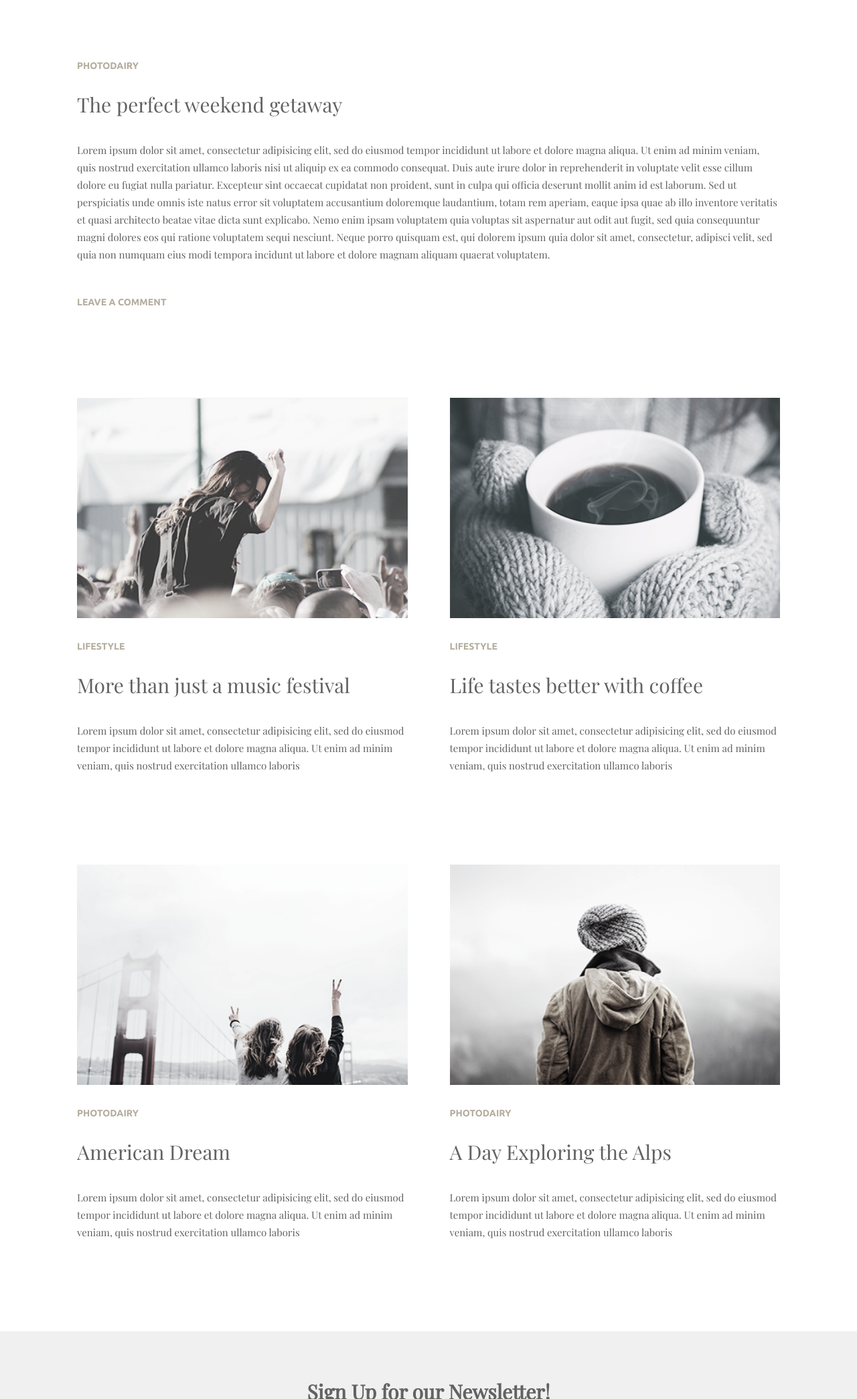
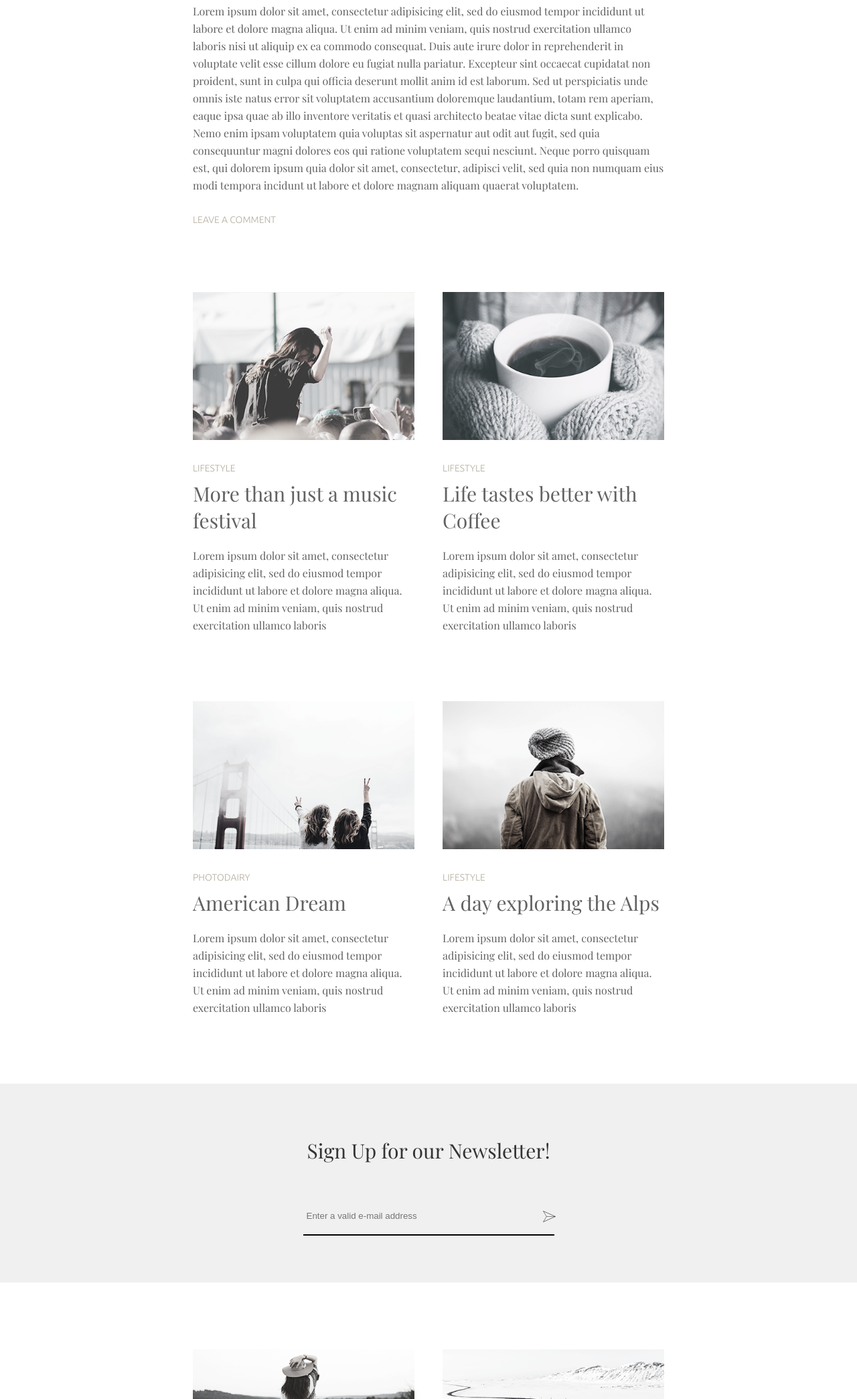
Before and after one commit to NiponSaha/psd-to-html-project_Minimo, a plain HTML site: page index.html in a window 1280 px wide. Shown: the part 711-2800 px from the top of the page at 67% size. Drawn offline with Linux system fonts and the light colour scheme.

Commit message:
Add files via upload

```diff
--- a/css/style.css
+++ b/css/style.css
@@ -20,24 +20,24 @@
     padding: 0;
 }
 
-h1, h3 {
+.c-light {
     font-family: 'Ubuntu', sans-serif;
-    font-weight: light;
     font-size: 14px;
+    font-weight: 300;
     color: #b4ad9e;
     text-transform: uppercase;
 }
 
-h2 {
+.c-title {
     font-family: playfairDisplay-regular;
+    font-size: 30px;
     font-weight: 400;
-    font-size: 30px;
     color: #626262;
 }
 
-p {
+.c-txt {
     font-family: playfairDisplay-regular;
-    font-size: 15px;
+    font-size: 16px;
     font-weight: regular;
     color: #626262;
     line-height: 26px;
@@ -47,15 +47,15 @@ p {
 
 /* Header CSS Start */
 .header {
-    width: 1200px;
-    margin: 0 auto;
-    overflow: hidden;
+    padding: 30px 0;
+	width: 65%;
+	margin: 0 auto;
+	overflow: hidden;
 }
 
 .logo {
     width: 10%;
     float: left;
-    margin: 46px 0;
 }
 
 .logo img {
@@ -74,144 +74,141 @@ p {
 .menu ul li {
     list-style: none;
     float: left;
-
 }
 
 .menu ul li a {
+    margin: 0 50px;
+    padding-bottom: 10px;
+    display: inline-block;
     font-family: playfairDisplay-regular;
     font-size: 16px;
     color: #626262;
     text-decoration: none;
     text-transform: uppercase;
     letter-spacing: 1px;
-    padding: 50px 50px;
-    display: inline-block;
+    border-bottom: 2px solid transparent;
 }
 
 .menu ul li:last-child a {
-	padding-right: 0;
+	margin-right: 0;
 }
 
 .menu ul li a:hover {
-    font-family: playfairDisplay-bold;
+    font-family: playfairDisplay-regular;
     color: black;
+    border-bottom: 2px solid black;
+    transition: 0.33s;
 }
 /* Header CSS End */
 
 /* Banner CSS Start */
 .banner {
-    text-align: center;
+    width: 65%;
+    margin: 0 auto;
+}
+
+.bnr-img img {
+    width: 100%;
 }
 /* Banner CSS End */
 
-/* Container CSS Start */
+/* weekend CSS Start */
 .container {
-    width: 1050px;
     margin: 0 auto;
-}
-/* Container CSS End */
-
-/* Weekend CSS Start */
-.weekend {
-    margin-top: 100px;
+    width: 55%;
+    /* border: 2px solid tomato; */
+    overflow: hidden;
 }
 
-.weekend h1 {
-    padding-bottom: 30px;
-
-}
-.weekend h2 {
-    padding-bottom: 35px;
+.w-section {
+    padding: 100px 0 30px;
 }
 
-.weekend p {
-    padding-bottom: 50px;
-    line-height: 26px;
-}
-/* Weekend CSS End*/
-
-/* Lifesytle, Photodairy & Blog CSS Start */
-.lifestyle, .photodairy, .blog {
-    overflow: hidden;
-    margin-top: 135px;
+.c-title {
+    margin: 10px 0 20px;
 }
 
-.lyfstyl-lft, .photodairy-lft, .blog-lft {
+.c-txt{
+    margin-bottom: 30px;
+}
+/* weekend CSS End */
+
+/* Blog1 CSS Start */
+.s-blog {
+    margin-top: 70px;
     width: 47%;
     float: left;
+    box-sizing: border-box;
 }
 
-.lyfstyl-lft-img img, .photodairy-lft-img img, .blog-lft-img img {
-    width: 100%;
-    padding-bottom: 30px;
+.s-blog:nth-child(even) {
+    margin-left: 6%;
 }
 
-.lyfstyl-lft-txt h1, .photodairy-lft-txt h1, .blog-lft-txt h1 {
-    padding-bottom: 30px;
+.s-img {
+    margin-bottom: 30px;
 }
 
-.lyfstyl-lft-txt h2, .photodairy-lft-txt h2, .blog-lft-txt h2 {
-    padding-bottom: 35px;
+.s-img img {
+    width: 100%;
 }
-
-.lyfstyl-rght, .photodairy-rght, .blog-rght {
-    width: 47%;
-    float: right;
-}
-
-.lyfstyl-rght-img img, .photodairy-rght-img img, .blog-rght-img img {
-    width: 100%;
-    padding-bottom: 30px;
-}
-
-.lyfstyl-rght-txt h1, .photodairy-rght-txt h1, .blog-rght-txt h1 {
-    padding-bottom: 30px;
-}
-
-.lyfstyl-rght-txt h2, .photodairy-rght-txt h2, .blog-rght-txt h2 {
-    padding-bottom: 35px;
-}
-/* Lifestyle, Photodairy & Blog CSS End*/
+/* Blog1 CSS End */
 
 /* Newsletter CSS Start */
 .newsltr {
+    padding-top: 70px;
+}
+.news-container {
+    padding: 70px 0 70px;
     background-color: #f0f0f0;
     text-align: center;
-    margin-top: 135px;
 }
 
-.news-head h4 {
-    font-family: playfairDisplay-regular;
-    font-weight: 600;
-    font-size: 30px;
-    color: #626262;
-    padding: 70px 0;
+.signup-h1 {
+    color: #333;
+    margin-bottom: 50px;
 }
 
-.news-email {
-    padding-bottom: 70px;
+.signup form {
+    width: 400px;
+    /* border: 2px solid tomato; */
+    margin: 0 auto;
+    position: relative;
 }
 
-.news-email input {
-	width: 250px;
-	padding: 20px 50px;
-	border-bottom: 1px solid black;
-    border-top: none;
+.signup input {
+    padding: 20px 30px 20px 5px;
+    width: 340px;
+	border-top: none;
 	border-left: none;
 	border-right: none;
-	background: none;
-	text-align: center;
+	border-bottom: 2px solid black;
+    background: none;
 }
 
-.news-email a {
-    font-size: 20px;
-    color: #000000;
+.signup input:focus {
+    outline: none;
 }
 
+.signup-form button {
+    position: absolute;
+    border: none;
+    background: none;
+    cursor: pointer;
+    top: 20px;
+    right: 10px;
+}
 /* Newsletter CSS End */
 
+/* Blog2 CSS Start */
+.blog2 {
+    padding-top: 30px;
+}
+/* Blog2 CSS End */
+
 /* Load More CSS Start */
-.load {
+.load-more {
+    padding: 160px 0;
 	text-align: center;
 }
 
@@ -222,7 +219,6 @@ p {
     border: 1px solid #626262;
     display: inline-block;
     padding: 20px 35px;
-    margin: 160px 0;
     text-decoration: none;
 }
 
@@ -237,24 +233,18 @@ footer {
     background-color: #f0f0f0;
 }
 
-.f_container {
-    width: 1050px;
-    overflow: hidden;
-    margin: 0 auto;
-}
-
-.f-contain-lft {
+.f-lft {
     width: 40%;
     float: left;
     padding: 40px 0;
 }
 
-.f-contain-lft ul li {
+.f-lft ul li {
     list-style: none;
     float: left;
 }
 
-.f-contain-lft ul li a {
+.f-lft ul li a {
     font-family: playfairDisplay-regular;
     font-size: 16px;
     color: #000000;
@@ -263,33 +253,33 @@ footer {
     padding-right: 30px;
 }
 
-.f-contain-rght {
+.f-rght {
     width: 40%;
     float: right;
     text-align: right;
     padding: 40px 0;
 }
 
-.f-contain-rght a {
+.f-rght a {
     font-size: 18px;
-    color: #000000;
+    color: #626262;
     text-decoration: none;
     display: inline-block;
     padding-left: 20px;
 }
 
-.f-contain-rght a:nth-child(1) {
+.f-rght a:nth-child(1) {
     font-family: playfairDisplay-regular;
     font-size: 16px;
 }
 
-.f-contain-rght a:nth-child(3):hover {
-    color: blue;
+.f-rght a:nth-child(3):hover {
+    color: #000;
     rotate: 60deg;
 }
 
-.f-contain-rght a:nth-child(even):hover {
-    color: blue;
+.f-rght a:nth-child(even):hover {
+    color: #000;
     rotate: 60deg;
 }
 /* Footer CSS End */
--- a/index.html
+++ b/index.html
@@ -24,7 +24,7 @@
     <!-- Header Start -->
     <header class="header">
       <div class="logo">
-        <a href="#">
+        <a href="index.html">
           <img src="images/minimo-logo.png" alt="minimo-logo" />
         </a>
       </div>
@@ -40,23 +40,23 @@
     <!-- Header End -->
 
     <!-- Banner Start -->
-    <section>
-      <div class="banner">
+    <section class="banner">
+      <div class="bnr-img">
         <img src="images/banner_minimo.png" alt="minimo-banner" />
       </div>
     </section>
     <!-- Banner End -->
 
-    <!-- Container One Start -->
+    <!-- Weekend Start -->
+    <section class="weekend">
       <div class="container">
-      <!-- Weekend Start -->
-      <div class="weekend">
-        <h1>photodairy</h1>
-        <h2>The perfect weekend getaway</h2>
-        <p>
+        <div class="w-section">
+          <p class="c-light">photodairy</p>
+          <h1 class="c-title">The perfect weekend gateway</h1>
+          <p class="c-txt">
             Lorem ipsum dolor sit amet, consectetur adipisicing elit, sed do
-          eiusmod tempor incididunt ut labore et dolore magna aliqua. Ut enim ad
-          minim veniam, quis nostrud exercitation ullamco laboris nisi ut
+            eiusmod tempor incididunt ut labore et dolore magna aliqua. Ut enim
+            ad minim veniam, quis nostrud exercitation ullamco laboris nisi ut
             aliquip ex ea commodo consequat. Duis aute irure dolor in
             reprehenderit in voluptate velit esse cillum dolore eu fugiat nulla
             pariatur. Excepteur sint occaecat cupidatat non proident, sunt in
@@ -64,174 +64,175 @@
             perspiciatis unde omnis iste natus error sit voluptatem accusantium
             doloremque laudantium, totam rem aperiam, eaque ipsa quae ab illo
             inventore veritatis et quasi architecto beatae vitae dicta sunt
-          explicabo. Nemo enim ipsam voluptatem quia voluptas sit aspernatur aut
-          odit aut fugit, sed quia consequuntur magni dolores eos qui ratione
-          voluptatem sequi nesciunt. Neque porro quisquam est, qui dolorem ipsum
-          quia dolor sit amet, consectetur, adipisci velit, sed quia non numquam
-          eius modi tempora incidunt ut labore et dolore magnam aliquam quaerat
-          voluptatem.
+            explicabo. Nemo enim ipsam voluptatem quia voluptas sit aspernatur
+            aut odit aut fugit, sed quia consequuntur magni dolores eos qui
+            ratione voluptatem sequi nesciunt. Neque porro quisquam est, qui
+            dolorem ipsum quia dolor sit amet, consectetur, adipisci velit, sed
+            quia non numquam eius modi tempora incidunt ut labore et dolore
+            magnam aliquam quaerat voluptatem.
           </p>
-        <h3>leave a comment</h3>
+          <p class="c-light">leave a comment</p>
         </div>
+      </div>
+    </section>
     <!-- Weekend End -->
 
-      <!-- Lifestyle Start -->
-      <div class="lifestyle">
-        <div class="lyfstyl-lft">
-          <div class="lyfstyl-lft-img">
+    <!-- Blog1 Start -->
+    <section class="blog1">
+      <div class="container">
+        <!-- Single Blog Start -->
+        <div class="s-blog">
+          <div class="s-img">
             <img
               src="images/lyfstyl-left_minimo.png"
-              alt="lifestyle-left-side-image"
+              alt="lifestyle-left-side-blog-image"
             />
           </div>
-          <div class="lyfstyl-lft-txt">
-            <h1>Lifestyle</h1>
-            <h2>More than just a music festival</h2>
-            <p>
+          <p class="c-light">Lifestyle</p>
+          <h2 class="c-title">More than just a music festival</h2>
+          <p class="c-txt">
             Lorem ipsum dolor sit amet, consectetur adipisicing elit, sed do
-              eiusmod tempor incididunt ut labore et dolore magna aliqua. Ut
-              enim ad minim veniam, quis nostrud exercitation ullamco laboris
+            eiusmod tempor incididunt ut labore et dolore magna aliqua. Ut enim
+            ad minim veniam, quis nostrud exercitation ullamco laboris
           </p>
         </div>
-        </div>
-        <div class="lyfstyl-rght">
-          <div class="lyfstyl-rght-img">
+        <!-- Single Blog End -->
+        <!-- Single Blog Start -->
+        <div class="s-blog">
+          <div class="s-img">
             <img
               src="images/lyfstyl-rgt_minimo.png"
-              alt="lifestyle-right-side-image"
+              alt="lifestyle-right-side-blog-image"
             />
           </div>
-          <div class="lyfstyl-rght-txt">
-            <h1>Lifestyle</h1>
-            <h2>Life tastes better with coffee</h2>
-            <p>
+          <p class="c-light">Lifestyle</p>
+          <h2 class="c-title">Life tastes better with Coffee</h2>
+          <p class="c-txt">
             Lorem ipsum dolor sit amet, consectetur adipisicing elit, sed do
-              eiusmod tempor incididunt ut labore et dolore magna aliqua. Ut
-              enim ad minim veniam, quis nostrud exercitation ullamco laboris
+            eiusmod tempor incididunt ut labore et dolore magna aliqua. Ut enim
+            ad minim veniam, quis nostrud exercitation ullamco laboris
           </p>
         </div>
-        </div>
-      </div>
-      <!-- Lifestyle End-->
-
-      <!-- Photodairy Start -->
-      <div class="photodairy">
-        <div class="photodairy-lft">
-          <div class="photodairy-lft-img">
+        <!-- Single Blog End -->
+        <!-- Single Blog Start -->
+        <div class="s-blog">
+          <div class="s-img">
             <img
               src="images/photodairy-lft-minimo.png"
-              alt="photodairy-left-side-image"
+              alt="Photodairy-left-side-blog-image"
             />
           </div>
-          <div class="photodairy-lft-txt">
-            <h1>Photodairy</h1>
-            <h2>American Dream</h2>
-            <p>
+          <p class="c-light">Photodairy</p>
+          <h2 class="c-title">American Dream</h2>
+          <p class="c-txt">
             Lorem ipsum dolor sit amet, consectetur adipisicing elit, sed do
-              eiusmod tempor incididunt ut labore et dolore magna aliqua. Ut
-              enim ad minim veniam, quis nostrud exercitation ullamco laboris
+            eiusmod tempor incididunt ut labore et dolore magna aliqua. Ut enim
+            ad minim veniam, quis nostrud exercitation ullamco laboris
           </p>
         </div>
-        </div>
-        <div class="photodairy-rght">
-          <div class="photodairy-rght-img">
+        <!-- Single Blog End -->
+        <!-- Single Blog Start -->
+        <div class="s-blog">
+          <div class="s-img">
             <img
               src="images/photodairy-rgt-minimo.png"
-              alt="photodairy-right-side-image"
+              alt="Photodairy-right-side-blog-image"
             />
           </div>
-          <div class="photodairy-rght-txt">
-            <h1>Photodairy</h1>
-            <h2>A Day Exploring the Alps</h2>
-            <p>
+          <p class="c-light">Lifestyle</p>
+          <h2 class="c-title">A day exploring the Alps</h2>
+          <p class="c-txt">
             Lorem ipsum dolor sit amet, consectetur adipisicing elit, sed do
-              eiusmod tempor incididunt ut labore et dolore magna aliqua. Ut
-              enim ad minim veniam, quis nostrud exercitation ullamco laboris
+            eiusmod tempor incididunt ut labore et dolore magna aliqua. Ut enim
+            ad minim veniam, quis nostrud exercitation ullamco laboris
           </p>
         </div>
+        <!-- Single Blog End -->
       </div>
-      </div>
-      <!-- Photodairy End -->
-    </div>
-    <!-- Container One End -->
+    </section>
+    <!-- Blog1 End -->
 
     <!-- Newsletter Start -->
-    <section>
-      <div class="newsltr">
-        <div class="news-head">
-          <h4>Sign Up for our Newsletter!</h4>
-        </div>
-        <div class="news-email">
+    <section class="newsltr">
+      <div class="news-container">
+        <div class="signup">
+          <h1 class="c-title signup-h1">Sign Up for our Newsletter!</h1>
+          <form action="" method="" class="signup-form">
             <input
-            type="text"
-            placeholder="Enter a valid email address"
-            name="mail"
+              type="email"
+              placeholder="Enter a valid e-mail address"
+              name="e-mail"
               required
             />
-          <a href="#"><i class="fa fa-arrow-right" aria-hidden="true"></i></a>
+            <button type="submit">
+              <img src="images/send.png" alt="send button" />
+            </button>
+          </form>
         </div>
       </div>
     </section>
     <!-- Newsletter End -->
 
-    <!-- Container Two Start -->
+    <!-- Blog2 Start -->
+    <section class="blog2">
       <div class="container">
-      <!-- Blog Start -->
-      <div class="blog">
-        <div class="blog-lft">
-          <div class="blog-lft-img">
-            <img src="images/blog-lft-minimo.png" alt="blog-left-side-image" />
+        <!-- Single Blog Start -->
+        <div class="s-blog">
+          <div class="s-img">
+            <img
+              src="images/blog-lft-minimo.png"
+              alt="Blog-left-side-blog-image"
+            />
           </div>
-          <div class="blog-lft-txt">
-            <h1>Blog</h1>
-            <h2>Top 10 song for running</h2>
-            <p>
+          <p class="c-light">Lifestyle</p>
+          <h2 class="c-title">Top 10 Song for running</h2>
+          <p class="c-txt">
             Lorem ipsum dolor sit amet, consectetur adipisicing elit, sed do
-              eiusmod tempor incididunt ut labore et dolore magna aliqua. Ut
-              enim ad minim veniam, quis nostrud exercitation ullamco laboris
+            eiusmod tempor incididunt ut labore et dolore magna aliqua. Ut enim
+            ad minim veniam, quis nostrud exercitation ullamco laboris
           </p>
         </div>
-        </div>
-        <div class="blog-rght">
-          <div class="blog-rght-img">
+        <!-- Single Blog End -->
+
+        <!-- Single Blog Start -->
+        <div class="s-blog">
+          <div class="s-img">
             <img
               src="images/blog-rght-minimo.png"
-              alt="blog-right-side-image"
+              alt="Blog-rght-side-blog-image"
             />
           </div>
-          <div class="blog-rght-txt">
-            <h1>Blog</h1>
-            <h2>Cold Winter Days</h2>
-            <p>
+          <p class="c-light">Photodairy</p>
+          <h2 class="c-title">Cold Winter Days</h2>
+          <p class="c-txt">
             Lorem ipsum dolor sit amet, consectetur adipisicing elit, sed do
-              eiusmod tempor incididunt ut labore et dolore magna aliqua. Ut
-              enim ad minim veniam, quis nostrud exercitation ullamco laboris
+            eiusmod tempor incididunt ut labore et dolore magna aliqua. Ut enim
+            ad minim veniam, quis nostrud exercitation ullamco laboris
           </p>
         </div>
+        <!-- Single Blog End -->
       </div>
-      </div>
-      <!-- Blog End -->
+    </section>
+    <!-- Blog2 End -->
 
     <!-- Load More Start -->
-      <section>
+    <section class="load-more">
       <div class="load">
         <a href="#">Load More</a>
       </div>
     </section>
     <!-- Load More End -->
-    </div>
-    <!-- Container Two End -->
 
     <!-- Footer Start -->
     <footer>
-      <div class="f_container">
-        <div class="f-contain-lft">
+      <div class="container">
+        <div class="f-lft">
           <ul>
             <li><a href="#">Terms and conditions</a></li>
             <li><a href="#">Privacy</a></li>
           </ul>
         </div>
-        <div class="f-contain-rght">
+        <div class="f-rght">
           <a href="#">Follow</a>
           <a href="#" class="fa fa-facebook"></a>
           <a href="#" class="fa fa-twitter"></a>
```
Also changed, not shown: images/send.png (added). Lines whose indentation alone changed are shown as unchanged.
